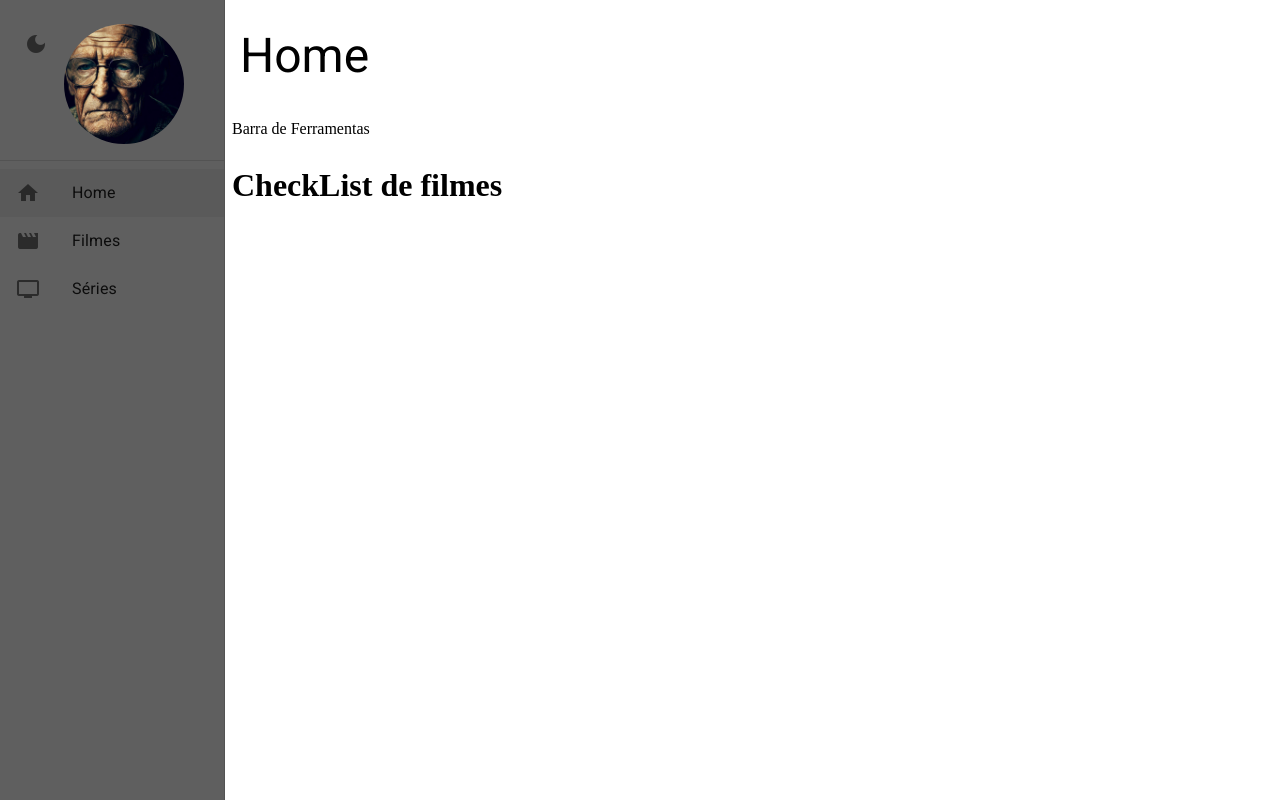
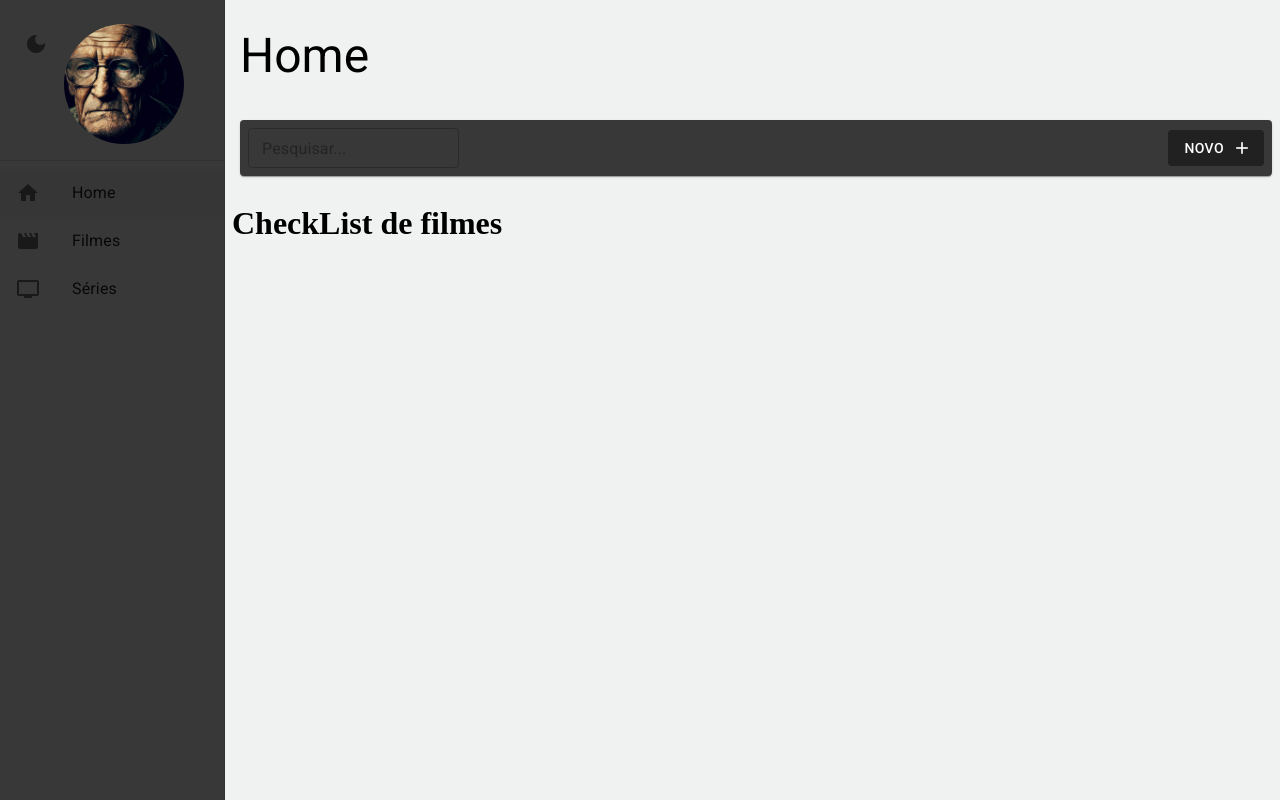
Before and after one commit to ValterGoes/check-movies-and-series, a React (Create React App) app: page / in a window 1280 px wide. Built offline with nearby package versions, Linux system fonts and the light colour scheme.

Commit message:
feat: Barra de ferramentas da listagem

```diff
--- a/src/pages/home/Home.tsx
+++ b/src/pages/home/Home.tsx
@@ -1,3 +1,4 @@
+import { BarraDeFerramentas } from '../../shared/components';
 import { LayoutBaseDePagina } from '../../shared/layouts';
 
 
@@ -6,7 +7,14 @@
 
     return (
 
-        <LayoutBaseDePagina titulo='Home' barraDeFerramentas={<>Barra de Ferramentas</>}>
+        <LayoutBaseDePagina
+            titulo='Home'
+            barraDeFerramentas={(
+                <BarraDeFerramentas
+                    mostrarInputBusca
+                />
+            )}
+        >
             <h1>CheckList de filmes</h1>
         </LayoutBaseDePagina>
 
--- /dev/null
+++ b/src/shared/components/barra-de-ferramentas/BarraDeFerramentas.tsx
@@ -0,0 +1,63 @@
+import { Box, Button, Icon, TextField, useTheme, Paper } from '@mui/material';
+
+
+interface IBarraDeFerramentasProps {
+    textoDaBusca?: string;
+    mostrarInputBusca?: boolean;
+    aoMudarTextoDaBusca?: (novoTexto: string) => void;
+    textoBotaoNovo?: string;
+    mostrarBotaoNovo?: boolean;
+    aoClicarEmNovo?: () => void;
+}
+
+export const BarraDeFerramentas: React.FC<IBarraDeFerramentasProps> = ({
+    textoDaBusca,
+    mostrarInputBusca,
+    aoMudarTextoDaBusca,
+    aoClicarEmNovo,
+    textoBotaoNovo = 'Novo',
+    mostrarBotaoNovo = true
+}) => {
+
+    const theme = useTheme();
+
+    return (
+
+        <Box
+        // mudar a cor do fundo
+
+            component={Paper}
+            marginX={1}
+            paddingX={2}
+            padding={1}
+            display='flex'
+            alignItems="center"
+            height={theme.spacing(5)}
+        >
+
+            {mostrarInputBusca && (
+                <TextField
+                    size="small"
+                    value={textoDaBusca}
+                    onChange={(e) => aoMudarTextoDaBusca?.(e.target.value)}
+                    placeholder="Pesquisar..."
+                />)
+            }
+
+            <Box flex={1} display="flex" justifyContent="end">
+                {mostrarBotaoNovo && (
+                    <Button
+                        color="primary"
+                        disableElevation
+                        variant="contained"
+                        onClick={aoClicarEmNovo}
+                        endIcon={<Icon>add</Icon>}
+                    >
+                        {textoBotaoNovo}
+                    </Button>
+                )}
+            </Box>
+
+        </Box>
+    );
+};
--- a/src/shared/components/index.ts
+++ b/src/shared/components/index.ts
@@ -1 +1,2 @@
 export * from './menu-lateral/MenuLateral';
+export * from './barra-de-ferramentas/BarraDeFerramentas';
--- a/src/shared/components/menu-lateral/MenuLateral.tsx
+++ b/src/shared/components/menu-lateral/MenuLateral.tsx
@@ -1,5 +1,4 @@
-import { Avatar, Divider, Drawer, Icon, List, ListItemButton, ListItemIcon, ListItemText, useMediaQuery, useTheme } from '@mui/material';
-import { Box } from '@mui/system';
+import { Avatar, Divider, Drawer, Icon, List, ListItemButton, ListItemIcon, ListItemText, useMediaQuery, useTheme, Box } from '@mui/material';
 import React from 'react';
 import { useAppThemeContext, useDrawerContext } from '../../contexts';
 import { useMatch, useNavigate, useResolvedPath } from 'react-router-dom';
--- a/src/shared/contexts/ThemeContext.tsx
+++ b/src/shared/contexts/ThemeContext.tsx
@@ -1,6 +1,5 @@
 import { createContext, useCallback, useContext, useMemo, useState} from 'react';
-import { ThemeProvider } from '@mui/material';
-import { Box } from '@mui/system';
+import { ThemeProvider, Box } from '@mui/material';
 import { LightTheme, DarkTheme } from '../themes';
 
 // faz a tipagem do contexto
--- a/src/shared/themes/Light.ts
+++ b/src/shared/themes/Light.ts
@@ -16,8 +16,8 @@
             contrastText: '#000000',
         },
         background: {
-            default: '#ffffff',
-            paper: '#5f5f5f',
+            default: '#f0f2f2',
+            paper: '#383838',
         },
     },
 
```
